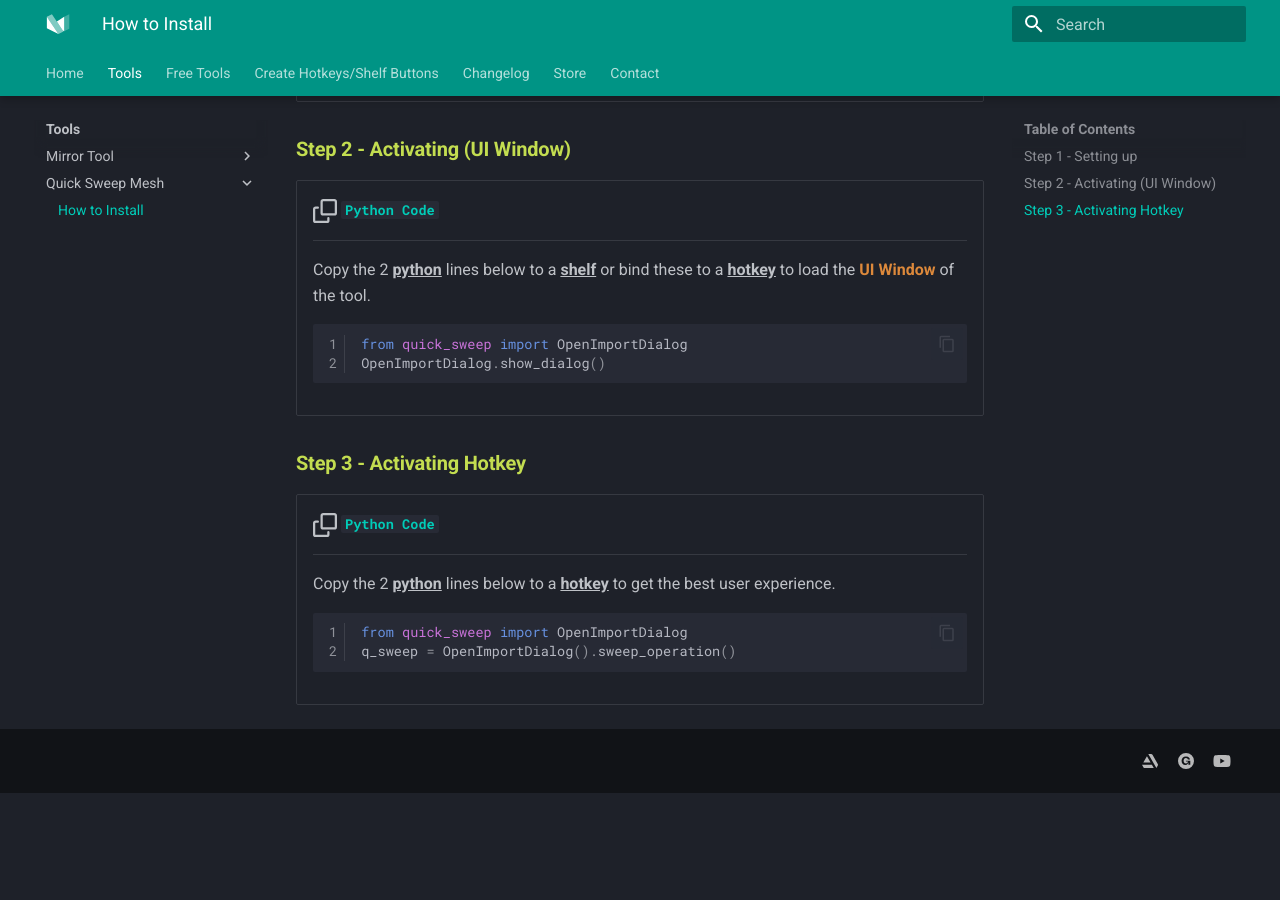
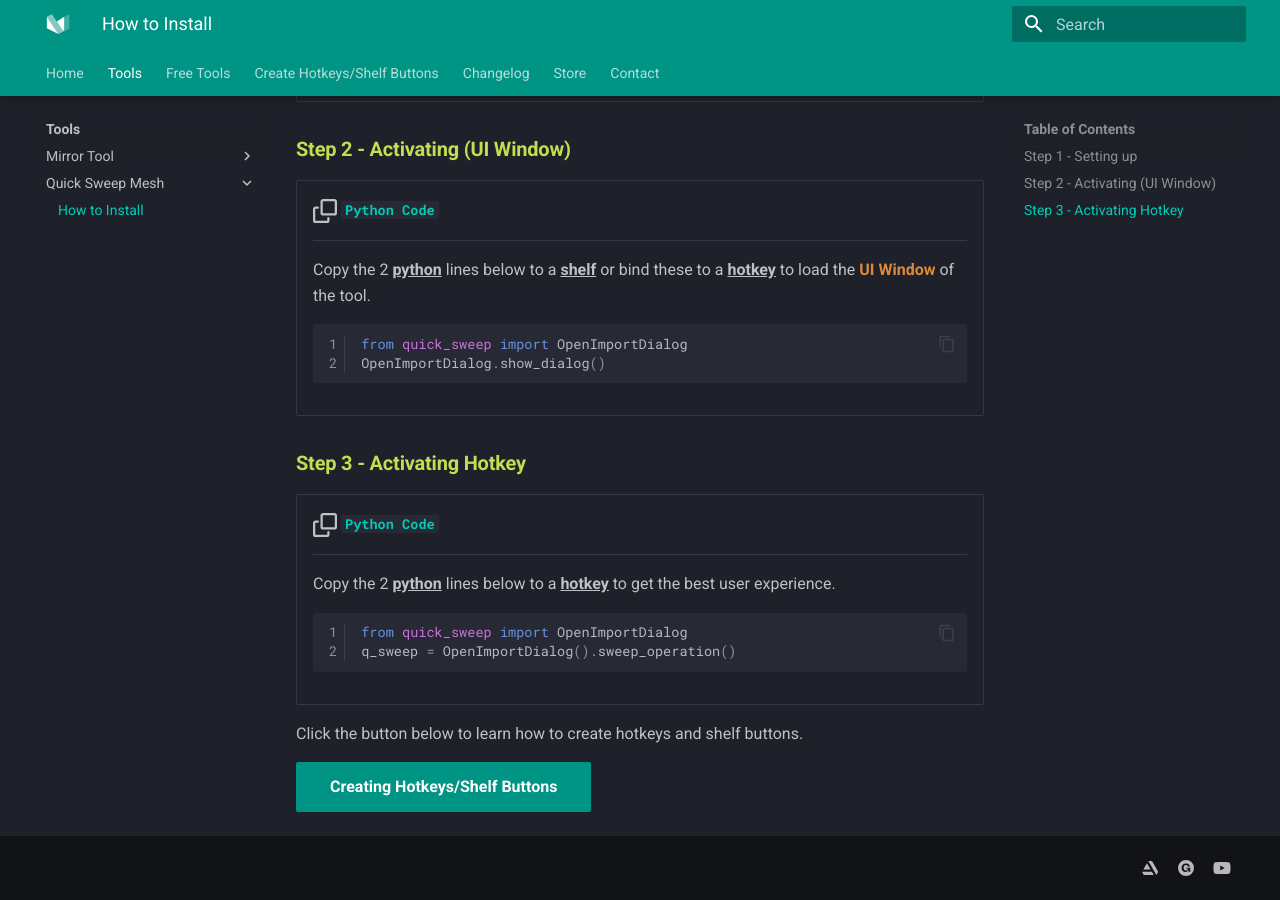
Before and after one commit to mike-isaakidis/Maya-Modelling-Tools, an MkDocs documentation site: the page built from docs/Quick Sweep Mesh/How to install.md, in a window 1280 px wide and 900 px high, scrolled down 532 px. Built offline with MkDocs 1.6.1 and Material for MkDocs 9.7.7, drawn with Linux system fonts in a browser that asks for light colours; before the commit the page ends 1325 px from its top, so only the background shows below that.

Commit message:
updated page

````diff
--- a/docs/Quick Sweep Mesh/How to install.md
+++ b/docs/Quick Sweep Mesh/How to install.md
@@ -55,3 +55,7 @@
     ```
 
 </div>
+
+Click the button below to learn how to create hotkeys and shelf buttons.
+
+[Creating Hotkeys/Shelf Buttons](../Create%20Hotkeys%20Shelf%20Buttons/index.md){ .md-button .md-button--primary }
````
